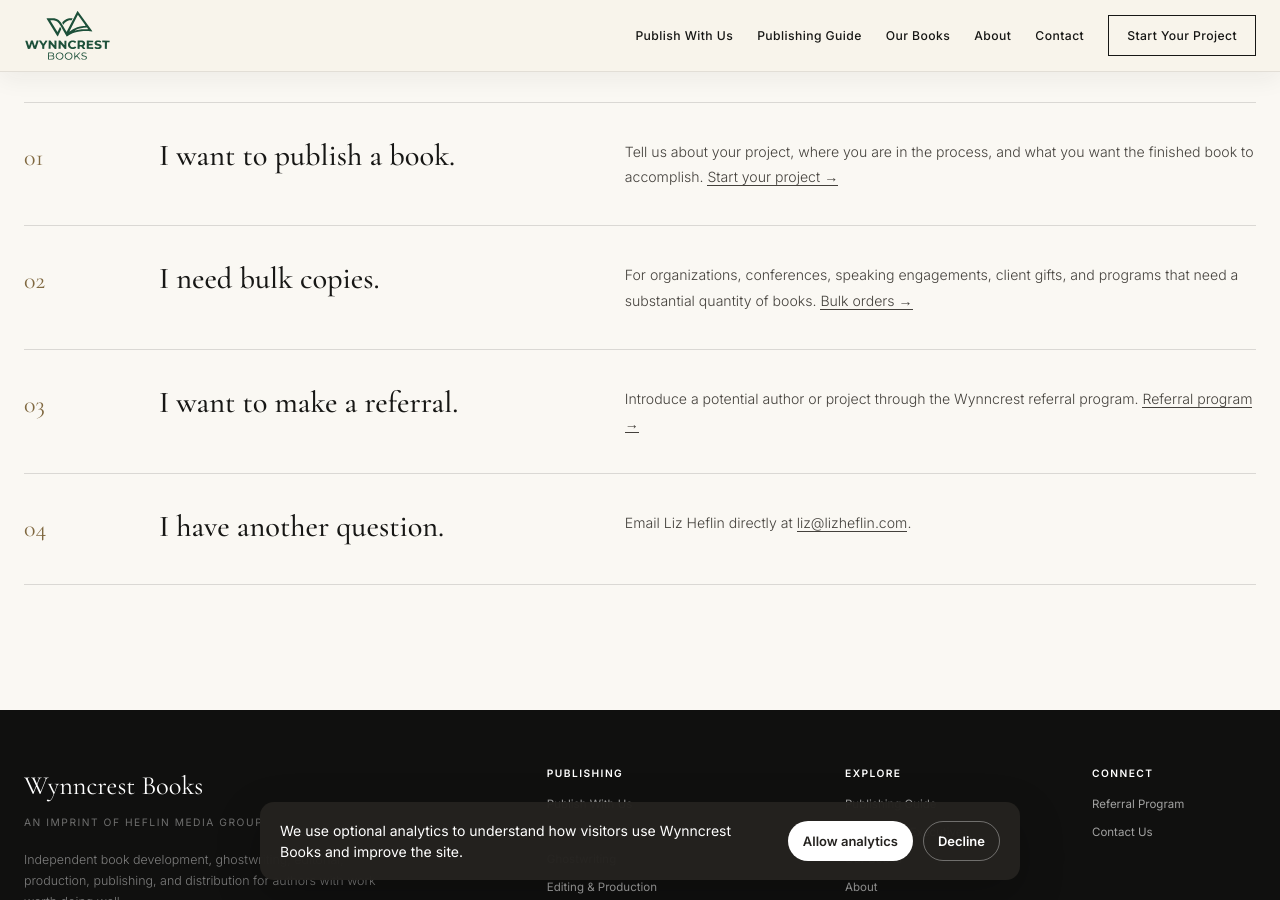
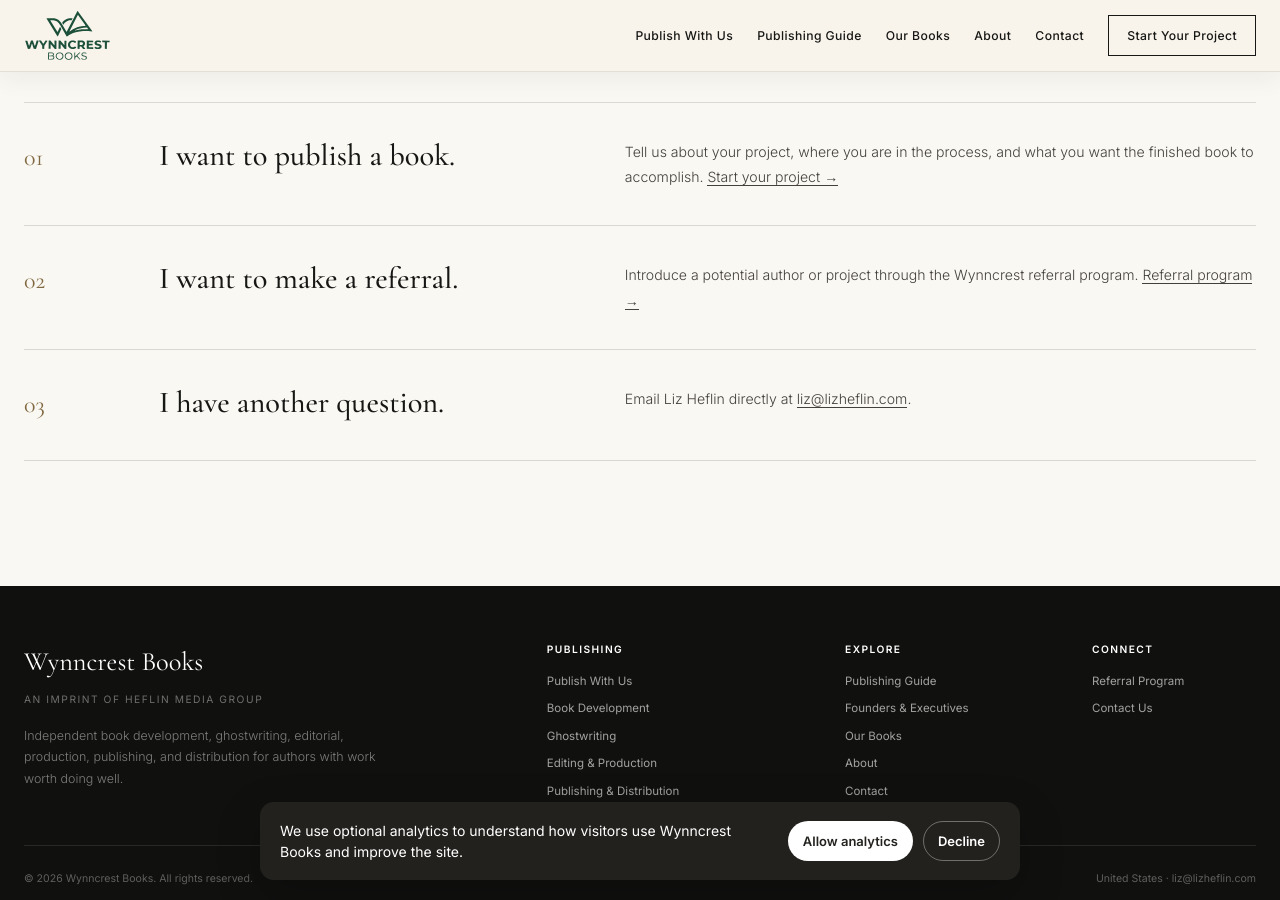
Before and after one commit to ryanheflin/wynncrest, a Jekyll site: the page contact/index.html, which Jekyll copies as it is, in a window 1280 px wide and 900 px high, scrolled down 536 px. Built offline with Jekyll 4.4.1, drawn with Linux system fonts in a browser that asks for light colours.

Commit message:
Remove bulk orders from contact page

```diff
--- a/contact/index.html
+++ b/contact/index.html
@@ -31,14 +31,14 @@
 
   <meta charset="UTF-8" />
   <meta name="viewport" content="width=device-width, initial-scale=1.0" />
-  <title>Contact Wynncrest Books | Publishing, Referrals & Bulk Orders</title>
-  <meta name="description" content="Contact Wynncrest Books about publishing a book, bulk orders, referrals, or general publishing questions." />
+  <title>Contact Wynncrest Books | Publishing & Referrals</title>
+  <meta name="description" content="Contact Wynncrest Books about publishing a book, referrals, or general publishing questions." />
   <meta name="robots" content="index,follow,max-image-preview:large" />
   <link rel="canonical" href="https://wynncrestbooks.com/contact/" />
   <meta property="og:type" content="website" />
   <meta property="og:site_name" content="Wynncrest Books" />
-  <meta property="og:title" content="Contact Wynncrest Books | Publishing, Referrals & Bulk Orders" />
-  <meta property="og:description" content="Contact Wynncrest Books about publishing a book, bulk orders, referrals, or general publishing questions." />
+  <meta property="og:title" content="Contact Wynncrest Books | Publishing & Referrals" />
+  <meta property="og:description" content="Contact Wynncrest Books about publishing a book, referrals, or general publishing questions." />
   <meta property="og:url" content="https://wynncrestbooks.com/contact/" />
   <meta property="og:image" content="https://wynncrestbooks.com/assets/images/wynncrest-books.png" />
   <meta name="twitter:card" content="summary_large_image" />
@@ -59,9 +59,8 @@
 <section class="page-hero"><div class="container page-hero-grid reveal"><div><div class="eyebrow">Contact</div><h1>Start the right <em>conversation.</em></h1></div><div class="page-hero-copy">Different questions should have different paths. Choose the one that best matches why you are here.</div></div></section>
 <section class="page-section"><div class="container"><div class="simple-list">
 <div class="simple-list-item reveal"><div class="process-detail-number">01</div><h3>I want to publish a book.</h3><p>Tell us about your project, where you are in the process, and what you want the finished book to accomplish. <a class="inline-link" href="/publish/#application">Start your project →</a></p></div>
-<div class="simple-list-item reveal"><div class="process-detail-number">02</div><h3>I need bulk copies.</h3><p>For organizations, conferences, speaking engagements, client gifts, and programs that need a substantial quantity of books. <a class="inline-link" href="/bulk-orders/">Bulk orders →</a></p></div>
-<div class="simple-list-item reveal"><div class="process-detail-number">03</div><h3>I want to make a referral.</h3><p>Introduce a potential author or project through the Wynncrest referral program. <a class="inline-link" href="/referrals/">Referral program →</a></p></div>
-<div class="simple-list-item reveal"><div class="process-detail-number">04</div><h3>I have another question.</h3><p>Email Liz Heflin directly at <a class="inline-link" href="mailto:liz@lizheflin.com">liz@lizheflin.com</a>.</p></div>
+<div class="simple-list-item reveal"><div class="process-detail-number">02</div><h3>I want to make a referral.</h3><p>Introduce a potential author or project through the Wynncrest referral program. <a class="inline-link" href="/referrals/">Referral program →</a></p></div>
+<div class="simple-list-item reveal"><div class="process-detail-number">03</div><h3>I have another question.</h3><p>Email Liz Heflin directly at <a class="inline-link" href="mailto:liz@lizheflin.com">liz@lizheflin.com</a>.</p></div>
 </div></div></section>
   </main>
   <div id="site-footer"></div>
```
